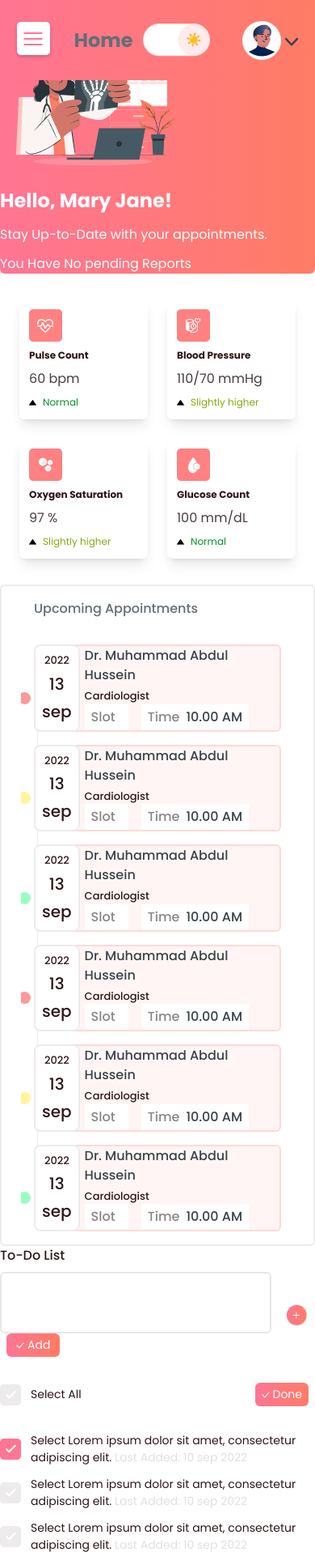
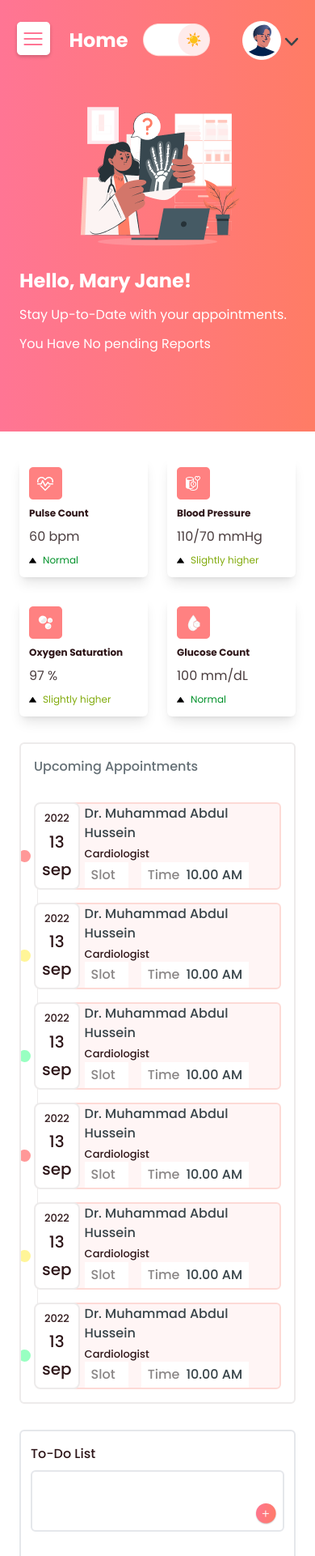
Before and after one commit to mallick-portfolio/corona-appoinment, a React (Create React App) app: page / in a window 390 px wide. Shown: the top 1922 px of the page at 81% size. Built offline with nearby package versions, Linux system fonts and the light colour scheme.

Commit message:
maked todos responsive for mobile device

```diff
--- a/src/App.css
+++ b/src/App.css
@@ -31,6 +31,43 @@
   -webkit-box-shadow: inset 0 0 6px rgba(0, 0, 0, 0.3);
   background-color: #ffffff;
 }
+
+
+
+.covid-scroll::-webkit-scrollbar-track {
+  -webkit-box-shadow: inset 0 0 6px rgba(0, 0, 0, 0.3);
+  border-radius: 2px;
+  background-color: #f5f5f5;
+}
+
+.covid-scroll::-webkit-scrollbar {
+  width: 5px;
+  background-color: #f5f5f5;
+}
+
+.covid-scroll::-webkit-scrollbar-thumb {
+  border-radius: 10px;
+  -webkit-box-shadow: inset 0 0 6px rgba(0, 0, 0, 0.3);
+  background-color: #ff7590;
+}
+
+.covid-scroll::-webkit-scrollbar-track {
+  -webkit-box-shadow: inset 0 0 6px rgba(0, 0, 0, 0.3);
+  border-radius: 2px;
+  background-color: #f5f5f5;
+}
+
+.covid-scroll::-webkit-scrollbar {
+  width: 4px;
+  background-color: #f5f5f5;
+}
+
+.covid-scroll::-webkit-scrollbar-thumb {
+  border-radius: 10px;
+  -webkit-box-shadow: inset 0 0 6px rgba(0, 0, 0, 0.3);
+  background-image: linear-gradient(to right, #FF7594 , #FF7C65);
+}
+
 .upcomming-item::after {
   content: "";
   left: 20px;
@@ -51,8 +88,8 @@
 }
 @media (max-width: 390px) {
   .header-fixed {
-    position: fixed;
-    top: 0;
+    /* position: fixed;
+    top: 0; */
     background-image: linear-gradient(to right, #FF7594 , #FF7C65);
     z-index: 40;
   }
--- a/src/Components/RightSideBar/Banner.jsx
+++ b/src/Components/RightSideBar/Banner.jsx
@@ -2,11 +2,11 @@ import React from "react";
 import sample1 from "../../assets/images/Svg_sample1.png";
 const Banner = () => {
   return (
-    <div className="md:flex justify-between items-center bg-gradient-to-r from-hotPink to-orangePeach rounded-md pr-6">
+    <div className="md:flex px-6 sm:px-0 justify-between items-center bg-gradient-to-r from-hotPink to-orangePeach sm:rounded-md pr-6">
       <div>
-        <img src={sample1} alt="" />
+        <img className="mx-auto" src={sample1} alt="" />
       </div>
-      <div>
+      <div className="pb-24 sm:pb-0">
         <h2 className="text-[24px] font-semibold">Hello, Mary Jane!</h2>
         <p className="text-[16px] my-3">Stay Up-to-Date with your appointments.</p>
         <p className="text-[16px]">You Have No pending Reports</p>
--- a/src/Components/RightSideBar/CovidUpdate.jsx
+++ b/src/Components/RightSideBar/CovidUpdate.jsx
@@ -20,7 +20,7 @@ const CovidUpdate = () => {
         <div className="sm:w-1/2 w-full">
           <img className="mx-auto" src={sample2} alt="" />
         </div>
-        <div className="bg-gradient-to-r from-hotPink to-orangePeach sm:w-1/2  lg:h-[190px] md:h-auto lg:overflow-y-scroll text-center text-[#FBFBFB] font-medium rounded-md upcomming-appoinment grid md:grid-cols-2 lg:grid-cols-1">
+        <div className="bg-gradient-to-r from-hotPink to-orangePeach sm:w-1/2  lg:h-[190px] md:h-auto lg:overflow-y-scroll text-center text-[#FBFBFB] font-medium rounded-md covid-scroll grid md:grid-cols-2 lg:grid-cols-1">
           <div className="pt-4 pb-2">
             <h4 className="text-[14px]">Infection Number</h4>
             <h4 className="text-[34px]">500</h4>
--- a/src/Components/RightSideBar/TodoList.jsx
+++ b/src/Components/RightSideBar/TodoList.jsx
@@ -5,19 +5,19 @@ import Todos from "./Todos.jsx";
 
 const TodoList = () => {
   return (
-    <div className="bg-white lg:px-4 md:px-2 lg:pb-24 md:py-4 lg:pt-8 rounded-md ">
-      <h1 className="text-secondary text-[16px] font-medium mb-2">
+    <div className="bg-white my-8 px-3 lg:px-4 md:px-2 lg:pb-24 md:py-4 lg:pt-8 rounded-md mx-6 border-2">
+      <h1 className="text-secondary text-[16px] font-medium mb-2 pt-4 sm:pt-0">
         To-Do List
       </h1>
       <div className="lg:flex justify-between">
         <div className="relative">
           <input
             type="text"
-            className="lg:w-[650px] md:w-[320px] h-[76px] pl-4 rounded-md border[#EDEBEB] border-2 outline-none text-secondary"
+            className="w-full h-[76px] pl-4 rounded-md border[#EDEBEB] border-2 outline-none text-secondary"
           />
           <img className="absolute bottom-2 right-2" src={add} alt="" />
         </div>
-        <div className="md:ml-4 w-full md:hidden lg:block">
+        <div className="md:ml-4 w-full hidden lg:block">
           <button
             type="submit"
             className="flex items-center px-3 py-1 ml-2 text-white text-[14px] rounded-md whitespace-nowrap bg-gradient-to-r from-hotPink to-orangePeach"
--- a/src/Components/RightSideBar/Todos.jsx
+++ b/src/Components/RightSideBar/Todos.jsx
@@ -6,7 +6,7 @@ const Todos = () => {
   return (
     <>
       <div className="flex justify-between items-center py-8">
-        <div className="text-secondary text-[14px] flex items-center">
+        <div className="text-secondary text-[14px] flex sm:items-center items-start">
           <img className="mr-3" src={uncheck} alt="" /> <span>Select All</span>
         </div>
         <div className="flex mr-2 items-center px-2 py-1 text-white text-[14px] rounded-md whitespace-nowrap bg-gradient-to-r from-hotPink to-orangePeach">
@@ -14,7 +14,7 @@ const Todos = () => {
         </div>
       </div>
       <div className="flex justify-between items-center">
-        <div className="text-secondary text-[14px] flex items-center">
+        <div className="text-secondary text-[14px] flex sm:items-center items-start">
           <img className="mr-3" src={completed} alt="" />{" "}
           <h5>
             Select Lorem ipsum dolor sit amet, consectetur adipiscing elit.{" "}
@@ -23,7 +23,7 @@ const Todos = () => {
         </div>
       </div>
       <div className="flex my-3 justify-between items-center">
-        <div className="text-secondary text-[14px] flex items-center">
+        <div className="text-secondary text-[14px] flex sm:items-center items-start">
           <img className="mr-3" src={uncheck} alt="" />{" "}
           <h5>
             Select Lorem ipsum dolor sit amet, consectetur adipiscing elit.{" "}
@@ -32,7 +32,7 @@ const Todos = () => {
         </div>
       </div>
       <div className="flex my-3 justify-between items-center">
-        <div className="text-secondary text-[14px] flex items-center">
+        <div className="text-secondary text-[14px] flex sm:items-center items-start">
           <img className="mr-3" src={uncheck} alt="" />{" "}
           <h5>
             Select Lorem ipsum dolor sit amet, consectetur adipiscing elit.{" "}
@@ -41,7 +41,7 @@ const Todos = () => {
         </div>
       </div>
       <div className="flex my-3 justify-between items-center">
-        <div className="text-secondary text-[14px] flex items-center">
+        <div className="text-secondary text-[14px] flex sm:items-center items-start">
           <img className="mr-3" src={uncheck} alt="" />{" "}
           <h5>
             Select Lorem ipsum dolor sit amet, consectetur adipiscing elit.{" "}
@@ -50,7 +50,7 @@ const Todos = () => {
         </div>
       </div>
       <div className="flex my-3 justify-between items-center">
-        <div className="text-secondary text-[14px] flex items-center">
+        <div className="text-secondary text-[14px] flex sm:items-center items-start">
           <img className="mr-3" src={uncheck} alt="" />{" "}
           <h5>
             Select Lorem ipsum dolor sit amet, consectetur adipiscing elit.{" "}
--- a/src/Components/RightSideBar/UpCommingEvent.jsx
+++ b/src/Components/RightSideBar/UpCommingEvent.jsx
@@ -2,7 +2,7 @@ import React from "react";
 
 const UpCommingEvent = () => {
   return (
-    <div className=" border-2 px-6 sm:px-0 border-[#EDEBEB] bg-white  rounded-md pt-4">
+    <div className=" border-2 mx-6 sm:mx-0 border-[#EDEBEB] bg-white  rounded-md pt-4">
       <h1 className="text-primary text-[16px] pl-4 font-medium mb-4">
         Upcoming Appointments
       </h1>
--- a/src/Components/TopBar/TopBar.jsx
+++ b/src/Components/TopBar/TopBar.jsx
@@ -17,7 +17,7 @@ const TopBar = ({ show, setShow }) => {
           />
         )}
       </div>
-      <h1 className="font-[600] ml-3 text-[24px] text-primary">Home</h1>
+      <h1 className="font-[600] sm:ml-3 text-[24px] sm:text-primary text-white">Home</h1>
       <div className="flex items-center">
         <div className="mr-10">
           <img src={toggle} alt="togglebtn" />
```
